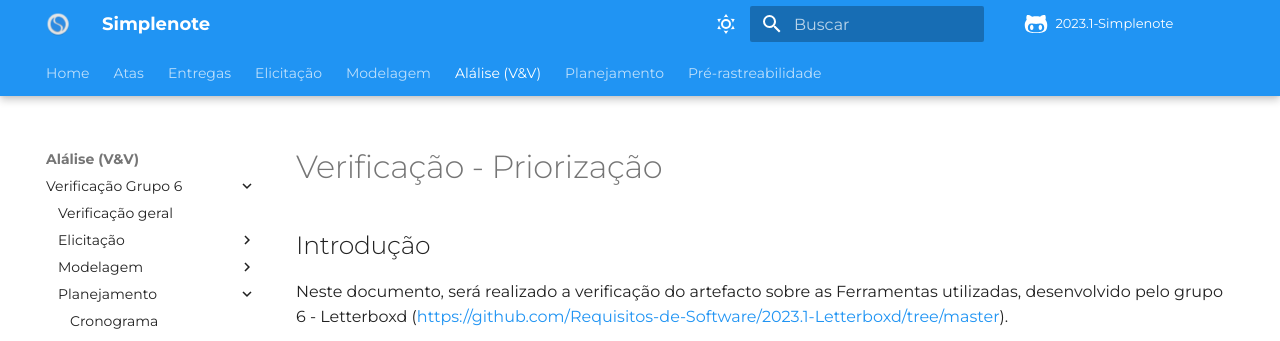
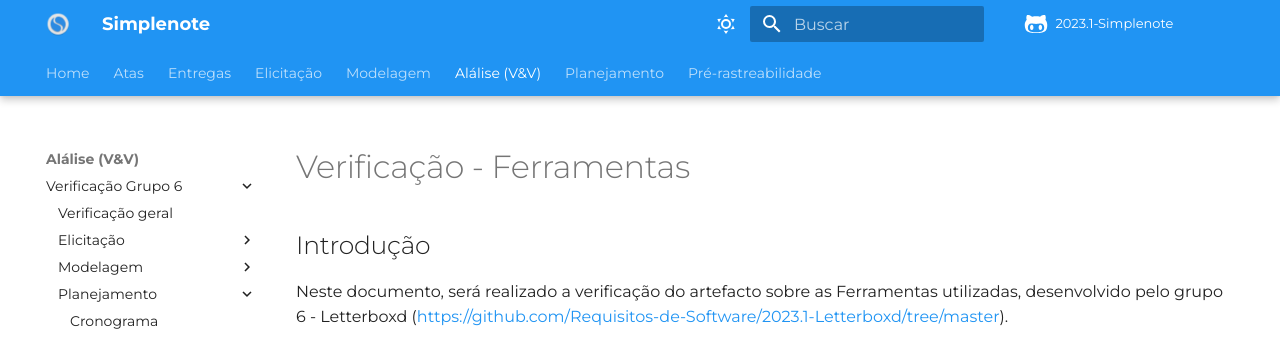
Before and after one commit to Requisitos-de-Software/2023.1-Simplenote, an MkDocs documentation site: the page built from docs/analise-grupo6/planejamento/ferramentas.md, in a window 1280 px wide and 900 px high. Shown: the top 341 px of the window. Built offline with MkDocs 1.6.1 and Material for MkDocs 9.7.7, drawn with Linux system fonts in a browser that asks for light colours; some web fonts are replaced; comment, search, counter and statistics services are not loaded.

Commit message:
Update ferramentas.md

```diff
--- a/docs/analise-grupo6/planejamento/ferramentas.md
+++ b/docs/analise-grupo6/planejamento/ferramentas.md
@@ -1,4 +1,4 @@
-# Verificação - Priorização
+# Verificação - Ferramentas
 
 ## Introdução
 
```
